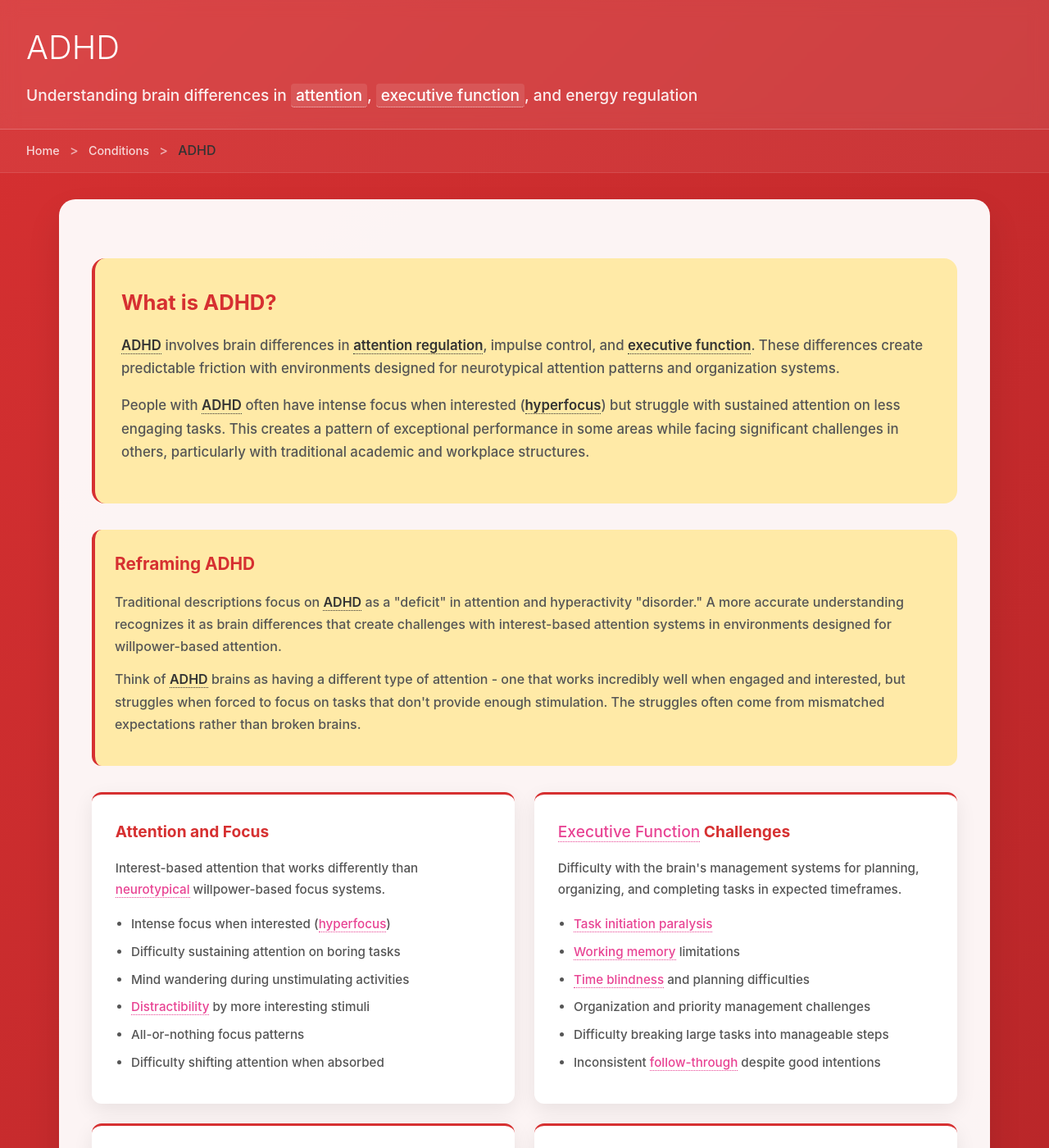
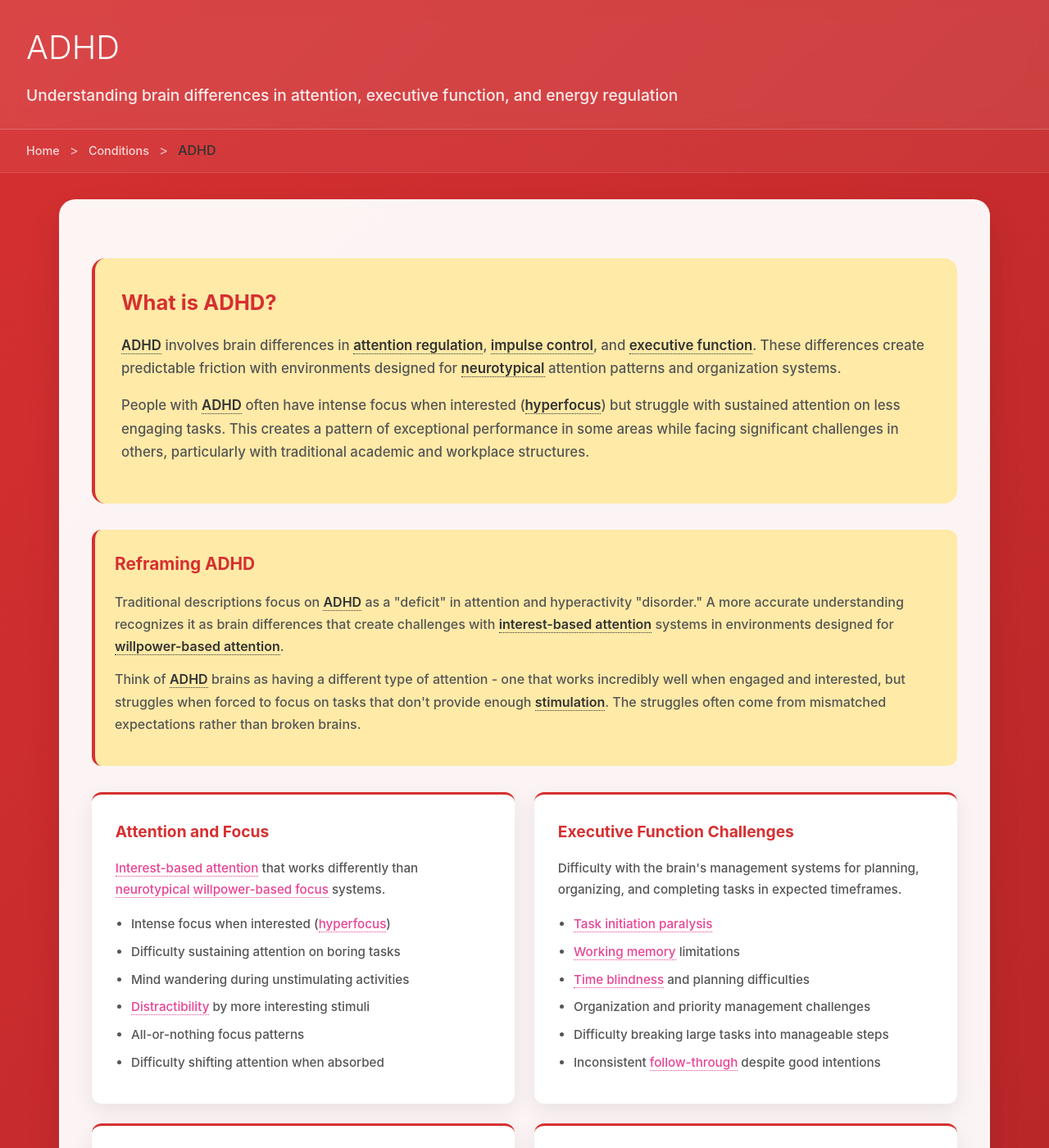
Before and after one commit to neurodivergent-survival-guide/neurodivergent-survival-guide, a Jekyll site: the page built from conditions/adhd.html, in a window 1280 px wide and 1400 px high. Shown: the whole window at 82% size. Built offline with Jekyll 4.4.1, drawn with Linux system fonts in a browser that asks for light colours.

Commit message:
Update adhd.html

```diff
--- a/conditions/adhd.html
+++ b/conditions/adhd.html
@@ -484,7 +484,7 @@
 
 <div class="header">
     <h1>ADHD</h1>
-    <p>Understanding brain differences in <a class="jargon">attention<span class="tooltip">The brain's ability to direct and sustain focus where you want it, when you want it</span></a>, <a class="jargon">executive function<span class="tooltip">The brain's management system that handles planning, organization, time management, task initiation, and follow-through</span></a>, and energy regulation</p>
+    <p>Understanding brain differences in attention, executive function, and energy regulation</p>
 </div>
 
 <div class="breadcrumb">
@@ -500,22 +500,22 @@
         <div class="content-card">
             <div class="condition-intro">
                 <h2 id="what-is-adhd">What is ADHD?</h2>
-            <p><a class="jargon">ADHD<span class="tooltip">Attention-Deficit/Hyperactivity Disorder - brain differences affecting attention, impulse control, and executive function</span></a> involves brain differences in <a class="jargon">attention regulation<span class="tooltip">The brain's ability to direct and sustain focus where you want it, when you want it</span></a>, impulse control, and <a class="jargon">executive function<span class="tooltip">The brain's management system that handles planning, organization, time management, task initiation, and follow-through</span></a>. These differences create predictable friction with environments designed for neurotypical attention patterns and organization systems.</p>
+                <p><a class="jargon">ADHD<span class="tooltip">Attention-Deficit/Hyperactivity Disorder - brain differences affecting attention, impulse control, and executive function</span></a> involves brain differences in <a class="jargon">attention regulation<span class="tooltip">The brain's ability to direct and sustain focus where you want it, when you want it</span></a>, <a class="jargon">impulse control<span class="tooltip">The ability to pause and think before acting on immediate urges or responses</span></a>, and <a class="jargon">executive function<span class="tooltip">The brain's management system that handles planning, organization, time management, task initiation, and follow-through</span></a>. These differences create predictable friction with environments designed for <a class="jargon">neurotypical<span class="tooltip">People whose brains develop and function in ways that align with societal expectations and norms</span></a> attention patterns and organization systems.</p>
 
                 <p>People with <a class="jargon">ADHD<span class="tooltip">Attention-Deficit/Hyperactivity Disorder - brain differences affecting attention, impulse control, and executive function</span></a> often have intense focus when interested (<a class="jargon">hyperfocus<span class="tooltip">Periods of intense concentration on engaging activities, often at the expense of other tasks or awareness of time</span></a>) but struggle with sustained attention on less engaging tasks. This creates a pattern of exceptional performance in some areas while facing significant challenges in others, particularly with traditional academic and workplace structures.</p>
             </div>
 
             <div class="reframe-box">
                 <h3>Reframing ADHD</h3>
-            <p>Traditional descriptions focus on <a class="jargon">ADHD<span class="tooltip">Attention-Deficit/Hyperactivity Disorder - brain differences affecting attention, impulse control, and executive function</span></a> as a "deficit" in attention and hyperactivity "disorder." A more accurate understanding recognizes it as brain differences that create challenges with interest-based attention systems in environments designed for willpower-based attention.</p>
+                <p>Traditional descriptions focus on <a class="jargon">ADHD<span class="tooltip">Attention-Deficit/Hyperactivity Disorder - brain differences affecting attention, impulse control, and executive function</span></a> as a "deficit" in attention and hyperactivity "disorder." A more accurate understanding recognizes it as brain differences that create challenges with <a class="jargon">interest-based attention<span class="tooltip">Attention system that focuses intensely on engaging, rewarding, or novel activities but struggles with boring tasks</span></a> systems in environments designed for <a class="jargon">willpower-based attention<span class="tooltip">The ability to force focus on tasks through discipline and self-control, regardless of interest level</span></a>.</p>
 
-            <p>Think of <a class="jargon">ADHD<span class="tooltip">Attention-Deficit/Hyperactivity Disorder - brain differences affecting attention, impulse control, and executive function</span></a> brains as having a different type of attention - one that works incredibly well when engaged and interested, but struggles when forced to focus on tasks that don't provide enough stimulation. The struggles often come from mismatched expectations rather than broken brains.</p>
+                <p>Think of <a class="jargon">ADHD<span class="tooltip">Attention-Deficit/Hyperactivity Disorder - brain differences affecting attention, impulse control, and executive function</span></a> brains as having a different type of attention - one that works incredibly well when engaged and interested, but struggles when forced to focus on tasks that don't provide enough <a class="jargon">stimulation<span class="tooltip">Mental or sensory input that captures attention and maintains engagement</span></a>. The struggles often come from mismatched expectations rather than broken brains.</p>
             </div>
 
             <div class="characteristics-grid">
                 <div class="characteristic-card">
                     <h4>Attention and Focus</h4>
-                <p>Interest-based attention that works differently than <a class="jargon">neurotypical<span class="tooltip">People whose brains develop and function in ways that align with societal expectations and norms</span></a> willpower-based focus systems.</p>
+                    <p><a class="jargon">Interest-based attention<span class="tooltip">Attention system that focuses intensely on engaging, rewarding, or novel activities but struggles with boring tasks</span></a> that works differently than <a class="jargon">neurotypical<span class="tooltip">People whose brains develop and function in ways that align with societal expectations and norms</span></a> <a class="jargon">willpower-based focus<span class="tooltip">The ability to force focus on tasks through discipline and self-control, regardless of interest level</span></a> systems.</p>
                     <ul>
                         <li>Intense focus when interested (<a class="jargon">hyperfocus<span class="tooltip">Periods of intense concentration on engaging activities, often at the expense of other tasks or awareness of time</span></a>)</li>
                         <li>Difficulty sustaining attention on boring tasks</li>
@@ -527,7 +527,7 @@
                 </div>
 
                 <div class="characteristic-card">
-                <h4><a class="jargon">Executive Function<span class="tooltip">The brain's management system that handles planning, organization, time management, task initiation, and follow-through</span></a> Challenges</h4>
+                    <h4>Executive Function Challenges</h4>
                     <p>Difficulty with the brain's management systems for planning, organizing, and completing tasks in expected timeframes.</p>
                     <ul>
                         <li><a class="jargon">Task initiation paralysis<span class="tooltip">Difficulty starting tasks even when you know they're important and want to complete them</span></a></li>
```
Lines whose indentation alone changed are shown as unchanged.
